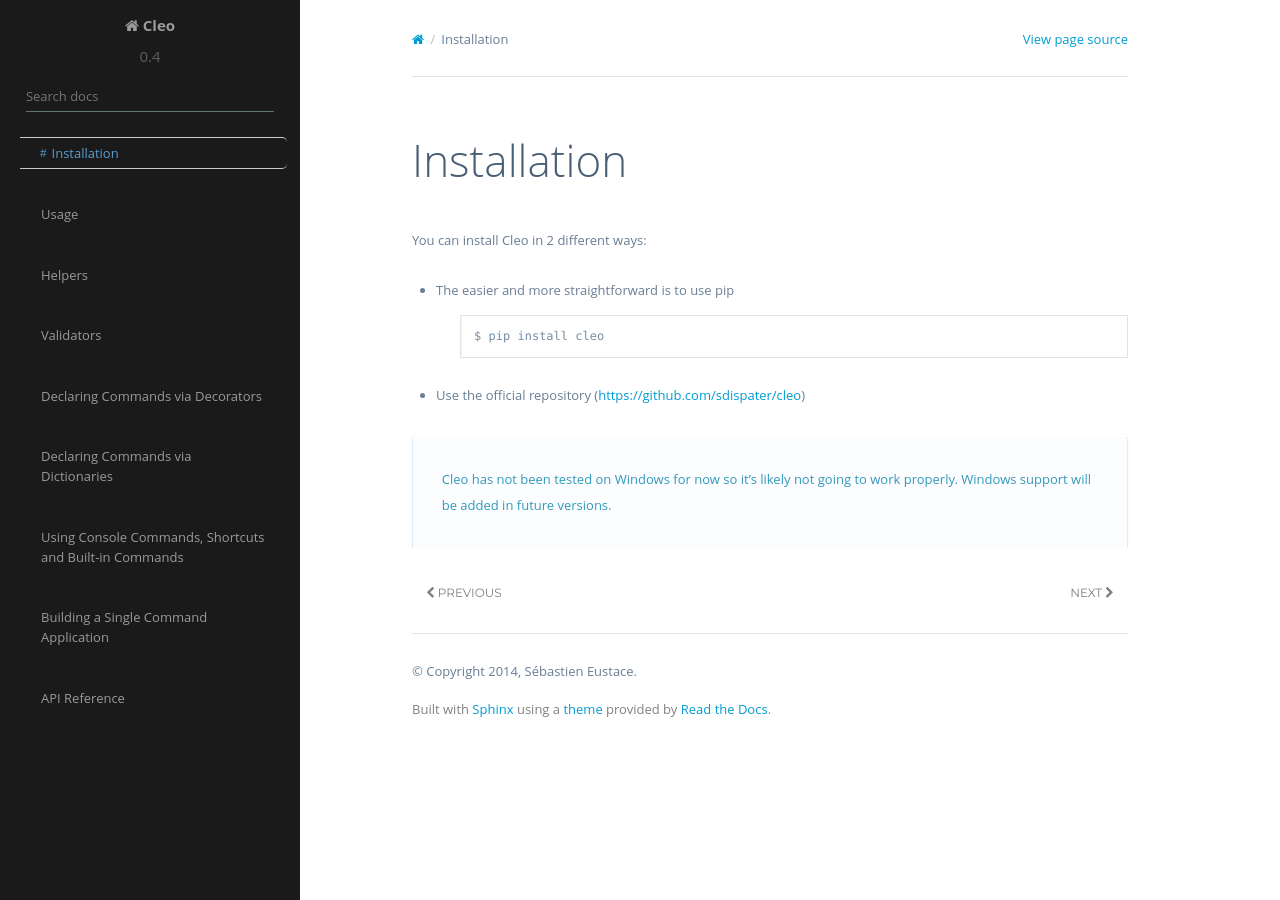
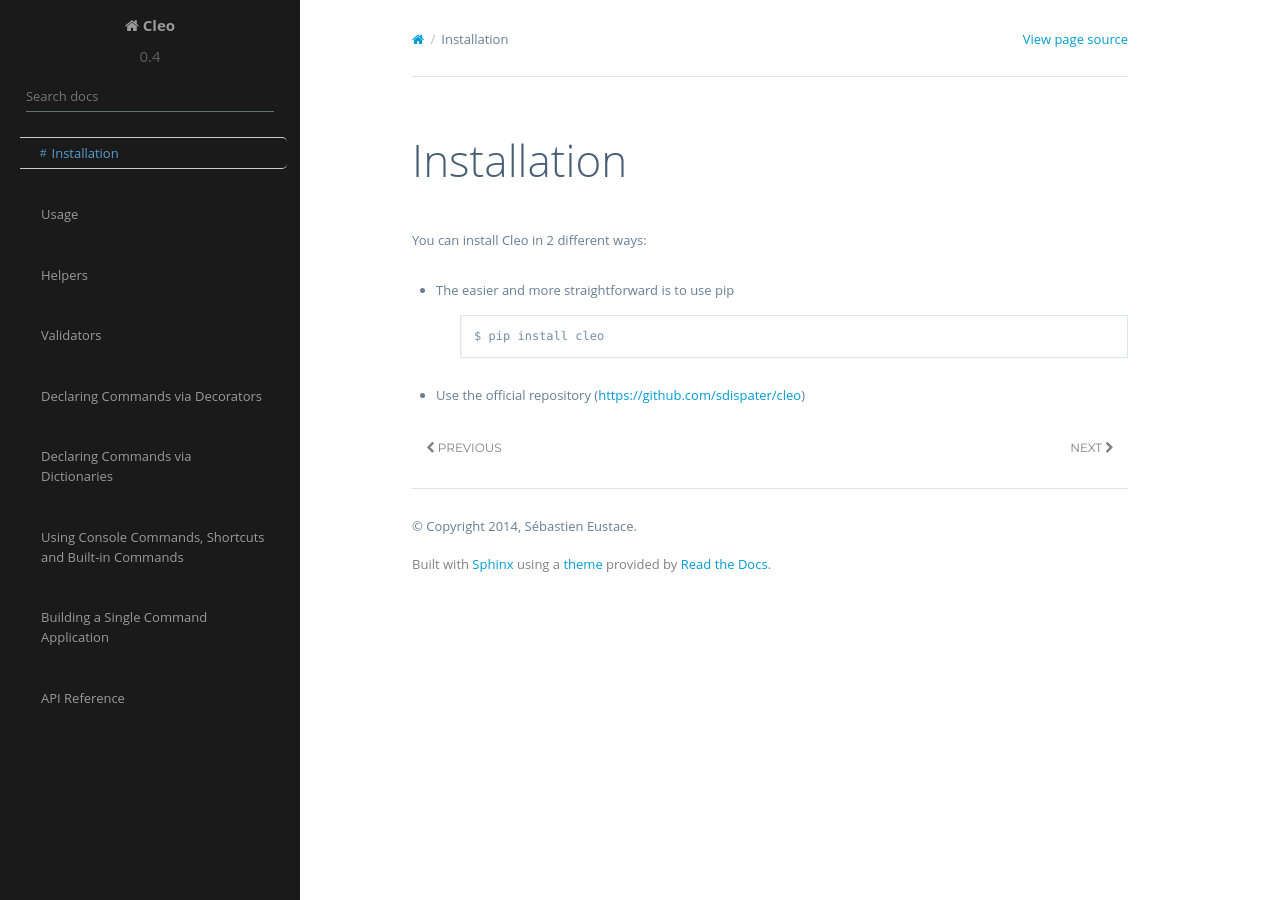
Before and after one commit to python-poetry/cleo, a Sphinx documentation site: the page built from docs/installation.rst, in a window 1280 px wide. Built offline with Sphinx 7.4.7 and the Read the Docs theme 2.0.0, drawn with Linux system fonts in a browser that asks for light colours.

Commit message:
Updating docs

```diff
--- a/docs/installation.rst
+++ b/docs/installation.rst
@@ -10,9 +10,3 @@ You can install Cleo in 2 different ways:
         $ pip install cleo
 
 * Use the official repository (https://github.com/sdispater/cleo)
-
-.. note::
-
-    Cleo has not been tested on Windows for now so it's likely not going
-    to work properly.
-    Windows support will be added in future versions.
```
